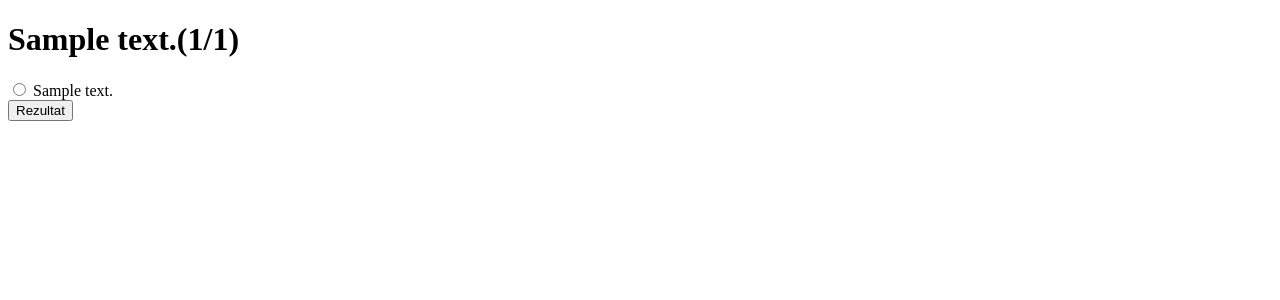
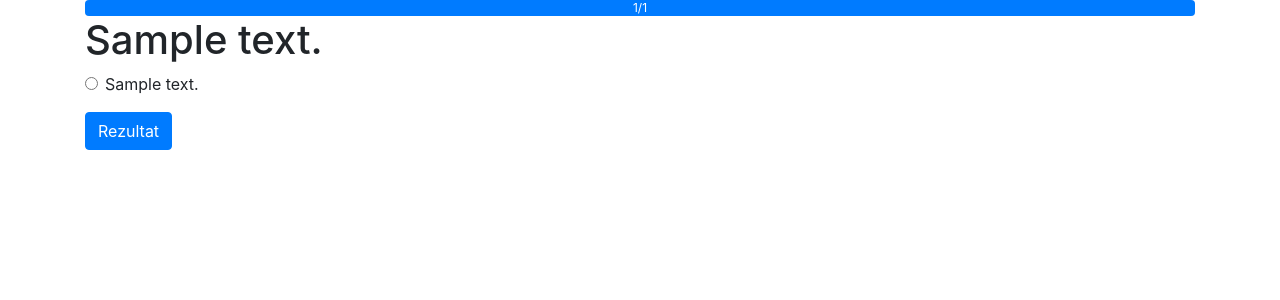
Before and after one commit to slaven92/dragan, a Django app: page /kviz/ in a window 1280 px wide. Shown: the top 300 px of the page. Run offline with Django 3.2, Linux system fonts and the light colour scheme; tables that the repository leaves empty hold one stand-in row (values such as "Sample post"); some libraries are stand-ins or nearby versions.

Commit message:
Added bootstrap. Changed kviz view to add percentage. Changed all htmls in template

```diff
--- a/kviz/templates/kviz/full.html
+++ b/kviz/templates/kviz/full.html
@@ -2,14 +2,22 @@
 <html>
   <head>
     <meta charset="utf-8">
-    <title>Dragan</title>
-  </head>
-  <body>
+    <meta name="viewport" content="width=device-width, initial-scale=1, shrink-to-fit=no">
+
+    <link rel="stylesheet" href="https://stackpath.bootstrapcdn.com/bootstrap/4.4.1/css/bootstrap.min.css" integrity="sha384-Vkoo8x4CGsO3+Hhxv8T/Q5PaXtkKtu6ug5TOeNV6gBiFeWPGFN9MuhOf23Q9Ifjh" crossorigin="anonymous">
 
     {% load static %}
     <link rel="stylesheet" type="text/css" href="{% static 'kviz/style.css' %}">
 
+    <title>Dragan</title>
+  </head>
+  <body>
     {% block content %}
     {% endblock %}
+
+    <script src="https://code.jquery.com/jquery-3.4.1.slim.min.js" integrity="sha384-J6qa4849blE2+poT4WnyKhv5vZF5SrPo0iEjwBvKU7imGFAV0wwj1yYfoRSJoZ+n" crossorigin="anonymous"></script>
+    <script src="https://cdn.jsdelivr.net/npm/popper.js@1.16.0/dist/umd/popper.min.js" integrity="sha384-Q6E9RHvbIyZFJoft+2mJbHaEWldlvI9IOYy5n3zV9zzTtmI3UksdQRVvoxMfooAo" crossorigin="anonymous"></script>
+    <script src="https://stackpath.bootstrapcdn.com/bootstrap/4.4.1/js/bootstrap.min.js" integrity="sha384-wfSDF2E50Y2D1uUdj0O3uMBJnjuUD4Ih7YwaYd1iqfktj0Uod8GCExl3Og8ifwB6" crossorigin="anonymous"></script>
+
   </body>
 </html>
--- a/kviz/templates/kviz/index.html
+++ b/kviz/templates/kviz/index.html
@@ -7,7 +7,7 @@
 
 <h1>Zelis da otkrijes koji si Dragan?</h1>
 
-<a href="{% url 'kviz:kviz'%}"> Idi na kviz </a>
+<a class="btn btn-primary" href="{% url 'kviz:kviz'%}"> Idi na kviz </a>
 
 
 {% endblock %}
--- a/kviz/templates/kviz/kviz.html
+++ b/kviz/templates/kviz/kviz.html
@@ -4,11 +4,14 @@
 {% block content %}
 
 
+<div class="container">
+
+    <div class="progress">
+    <div class="progress-bar" role="progressbar" style="{{ 'width: '|add:percent|add:'%;' }}" >{{ question_number }}/{{ total_number }}</div>
+    </div>
 
 {% if question %}
-   <h1>{{ question.question_text }}({{ question_number }}/{{ total_number }})</h1>
-
-   {% if error %}<p><strong>{{ error }}</strong></p>{% endif %}
+   <h1>{{ question.question_text }}</h1>
 
     {% if question_number < total_number %}
         <form action="{% url 'kviz:kviz'%}" method="post">
@@ -17,22 +20,26 @@
     {% endif %}
 
     {% csrf_token %}
-    {% for choice in question.choice_set.all %}
-        <input type="radio" name="choice" id="choice{{ forloop.counter }}" value="{{ choice.id }}">
-        <label for="choice{{ forloop.counter }}">{{ choice.choice_text }}</label><br>
-    {% endfor %}
+
+    <div class="form-check form-group">
+        {% for choice in question.choice_set.all %}
+            <input class="form-check-input" type="radio" name="choice" id="choice{{ forloop.counter }}" value="{{ choice.id }}">
+            <label class="form-check-label" for="choice{{ forloop.counter }}">{{ choice.choice_text }}</label><br>
+        {% endfor %}
+    </div>
 
     {% if question_number < total_number %}
-        <input type="submit" value="Dalje">
+        <input class="btn btn-primary" type="submit" value="Dalje">
     {% else %}
-        <input type="submit" value="Rezultat">
+        <input class="btn btn-primary" type="submit" value="Rezultat">
     {% endif %}
 
     </form>
-
+    {% if error %}<p><strong>{{ error }}</strong></p>{% endif %}
 {% else %}
     <p>Nema pitanja.</p>
 {% endif %}
 
+</div>
 
 {% endblock %}
--- a/kviz/views.py
+++ b/kviz/views.py
@@ -26,20 +26,24 @@ def kviz(request):
         question_number = request.session.get('question_number', 1)
         question_list = get_list_or_404(Question)
         question = get_object_or_404(Question, pk=question_number)
+        percent = (100*question_number)//len(question_list)
         context = { 'question':question,
                     'question_number':question_number,
                     'total_number':len(question_list),
-                    'error': 'Nema preskakanja'}
+                    'error': 'Nema preskakanja',
+                    'percent':str(percent),}
         return render(request, 'kviz/kviz.html', context)
     else:
         print(request.session['result'])
         question_number = request.session.get('question_number', 1)
         question_list = get_list_or_404(Question)
         question = get_object_or_404(Question, pk=question_number)
+        percent = (100*question_number)//len(question_list)
         context = { 'question':question,
                     'question_number':question_number,
                     'total_number':len(question_list),
-                    'error':''}
+                    'error':'',
+                    'percent': str(percent),}
         return render(request, 'kviz/kviz.html', context)
 
 def result(request):
```
Also changed, not shown: kviz/templates/kviz/result.html (+8 -5 lines).
